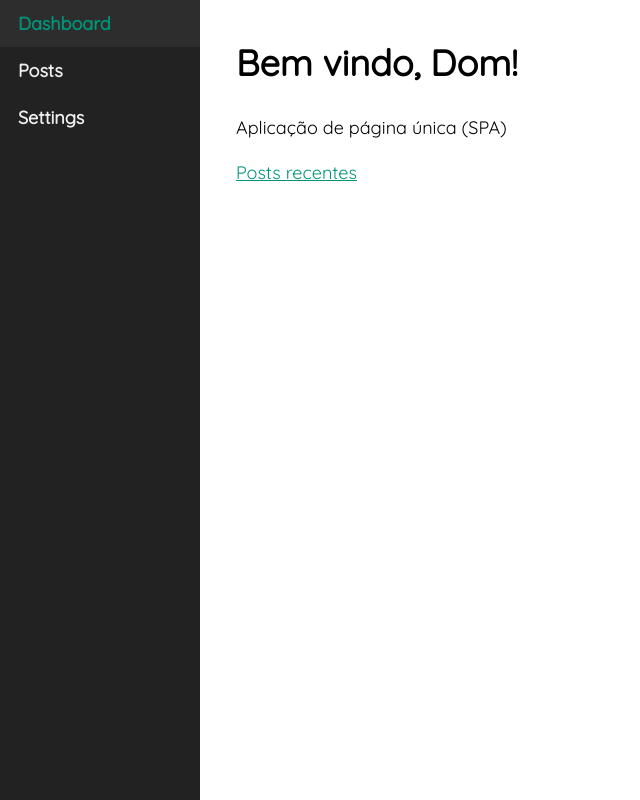
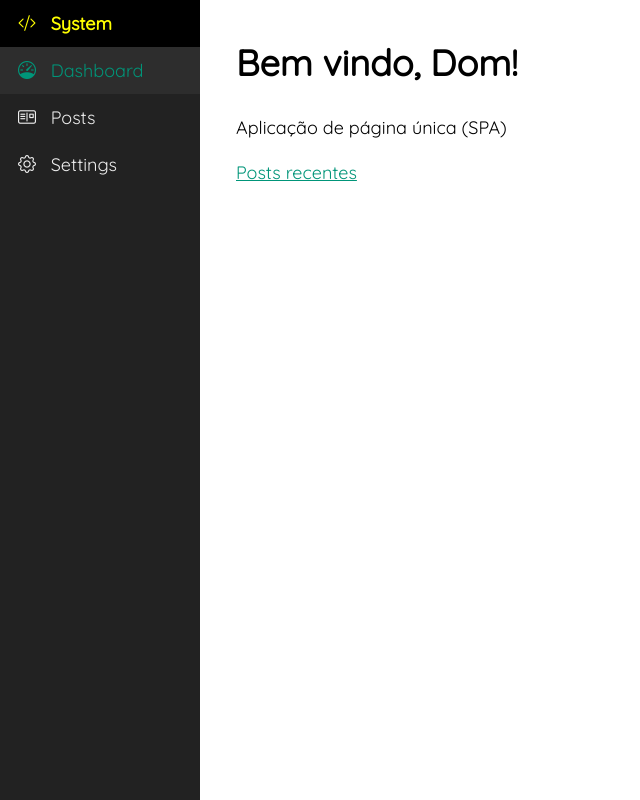
Before and after one commit to hudsonviana/single-page-application, a website with bundled scripts: page frontend/index.html in a window 1280 px wide. Shown: the whole page, without its empty margins (0-640 px from the left). Built offline with nearby package versions, Linux system fonts and the light colour scheme.

Commit message:
Ajustes e inclusão de ícone

```diff
--- a/frontend/index.html
+++ b/frontend/index.html
@@ -4,15 +4,17 @@
     <meta charset="UTF-8" />
     <meta http-equiv="X-UA-Compatible" content="IE=edge" />
     <meta name="viewport" content="width=device-width, initial-scale=1.0" />
-    <link href='https://fonts.googleapis.com/css?family=Quicksand' rel='stylesheet'>
+    <title>Sigle Page App</title>
+    <link href="https://fonts.googleapis.com/css?family=Quicksand" rel="stylesheet" />
     <link rel="stylesheet" href="/static/css/index.css" />
-    <title>Sigle Page App</title>
+    <link rel="stylesheet" href="https://cdn.jsdelivr.net/npm/bootstrap-icons@1.11.1/font/bootstrap-icons.css" />
   </head>
   <body>
     <nav class="nav">
-      <a href="/" class="navLink" data-link>Dashboard</a>
-      <a href="/posts" class="navLink" data-link>Posts</a>
-      <a href="/settings" class="navLink" data-link>Settings</a>
+      <a href="#" class="navLogo"> <i class="bi bi-code-slash"></i> &nbsp; System </a>
+      <a href="/" class="navLink" data-link> <i class="bi bi-speedometer"></i> &nbsp; Dashboard </a>
+      <a href="/posts" class="navLink" data-link> <i class="bi bi-postcard"></i> &nbsp; Posts </a>
+      <a href="/settings" class="navLink" data-link> <i class="bi bi-gear"></i> &nbsp; Settings </a>
     </nav>
     <div id="app"></div>
     <script type="module" src="/static/js/index.js"></script>
--- a/frontend/static/css/index.css
+++ b/frontend/static/css/index.css
@@ -19,7 +19,7 @@ body {
   padding: 12px 18px;
   text-decoration: none;
   color: #eeeeee;
-  font-weight: 600;
+  font-weight: 500;
 }
 
 .navLink:hover {
@@ -42,3 +42,13 @@ a {
   text-decoration: none;
   pointer-events: none;
 }
+
+.navLogo {
+  background-color: black;
+  pointer-events: none;
+  display: block;
+  padding: 12px 18px;
+  text-decoration: none;
+  color: #ffff00;
+  font-weight: 600;
+}
--- a/frontend/static/js/index.js
+++ b/frontend/static/js/index.js
@@ -46,10 +46,10 @@ const router = async () => {
     };
   }
 
-  // Active links
+  // Set active link class
   const mainRoutePath = (routePath) => {
-    let secondSlash = routePath.indexOf('/', routePath.indexOf('/') + 1);
-    return routePath.substring(0, secondSlash !== -1 ? secondSlash : routePath.length);
+    const colonPosition = routePath.indexOf(':');
+    return routePath.substring(0, colonPosition !== -1 ? colonPosition - 1 : routePath.length);
   };
 
   const links = [...document.querySelectorAll('nav a')];
@@ -61,7 +61,6 @@ const router = async () => {
 
   // Render View
   const view = new match.route.view(getParams(match));
-
   document.querySelector('#app').innerHTML = await view.getHtml();
 };
 
```
